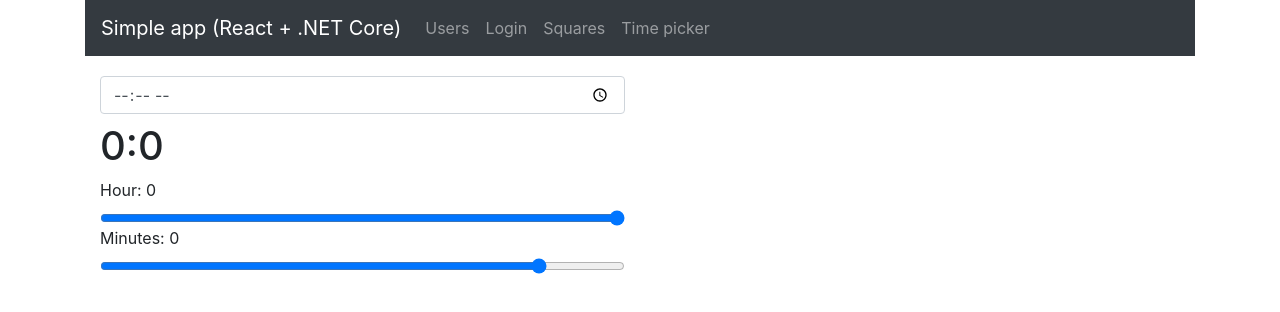
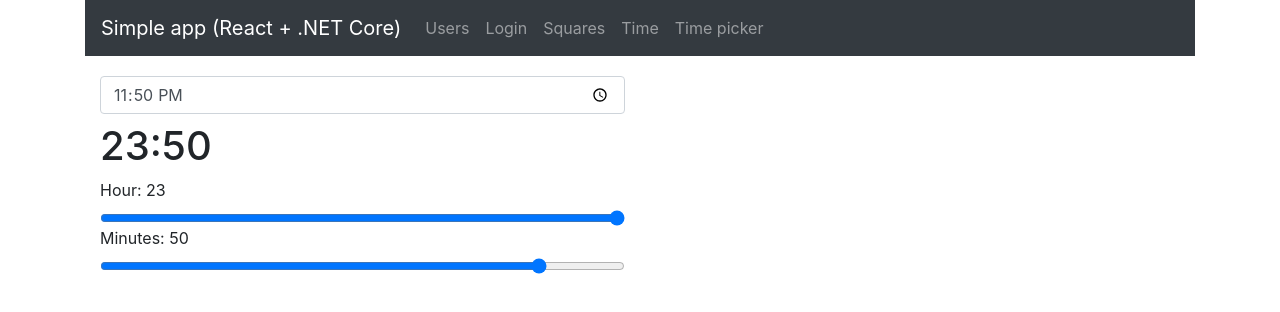
Before and after one commit to avirix/ReactPractice, a React (Create React App) app in the folder client/: page /time in a window 1280 px wide. Shown: the top 312 px of the page. Built offline with nearby package versions, Linux system fonts and the light colour scheme; no server answers; the HTML template or start-up script is replaced by a standard one.

Commit message:
simple TimePicker realization

```diff
--- a/client/src/App.tsx
+++ b/client/src/App.tsx
@@ -4,8 +4,9 @@ import Users from './components/Users';
 import Login from './components/Login';
 import Header from './components/Header';
 import Board from './components/squares/Board';
+import SimpleTimePicker from './components/time/SimpleTimePicker';
 import 'bootstrap/dist/css/bootstrap.css';
-import TimePicker from './components/time/TimePicker';
+import TimePicker from './components/timepicker/TimePicker';
 
 const App: React.FC = () => {
   return (
@@ -18,7 +19,8 @@ const App: React.FC = () => {
         <Route exact path='/' component={Users} />
         <Route path='/login' component={Login} />
         <Route path='/squares' component={Board} />
-        <Route path='/time' component={TimePicker} />
+        <Route path='/time' component={SimpleTimePicker} />
+        <Route path='/time_picker' component={TimePicker} />
       </Switch>
     </div>
   );
--- a/client/src/components/Header.tsx
+++ b/client/src/components/Header.tsx
@@ -8,7 +8,8 @@ const Header: React.FC = () => {
                 <li className="nav-item"><Link className="nav-link" to='/'>Users</Link></li>
                 <li className="nav-item"><Link className="nav-link" to='/login'>Login</Link></li>
                 <li className="nav-item"><Link className="nav-link" to='/squares'>Squares</Link></li>
-                <li className="nav-item"><Link className="nav-link" to='/time'>Time picker</Link></li>
+                <li className="nav-item"><Link className="nav-link" to='/time'>Time</Link></li>
+                <li className="nav-item"><Link className="nav-link" to='/time_picker'>Time picker</Link></li>
             </ul>
         </div>
     );
--- /dev/null
+++ b/client/src/components/time/SimpleTimePicker.tsx
@@ -0,0 +1,62 @@
+import React from "react";
+
+class SimpleTimePicker extends React.Component {
+    state = {
+        hours: "23",
+        minutes: "50"
+    };
+
+    onTextChange = (e: any) => {
+        let time = e.target.value.split(':');
+        console.log(e.target.value);
+        const state = this.state;
+        state.hours = time[0];
+        state.minutes = time[1];
+        this.setState(state);
+    }
+
+    onHoursChange = (e: any) => {
+        const state = this.state;
+        state.hours = e.currentTarget.value;
+        if (state.hours.length === 1) state.hours = "0" + state.hours;
+        this.setState(state);
+    };
+
+    onMinutesChange = (e: any) => {
+        const state = this.state;
+        state.minutes = e.currentTarget.value;
+        if (state.minutes.length === 1) state.minutes = "0" + state.minutes;
+        this.setState(state);
+    };
+
+    render() {
+        return (
+            <div className="col-12 col-md-6">
+                <form>
+                    <div className="form-group mb-2">
+                        <input type="time" className="form-control"
+                            value={this.state.hours + ':' + this.state.minutes}
+                            onChange={(e) => this.onTextChange(e)} />
+                    </div>
+                    <h1>
+                        {this.state.hours + ':' + this.state.minutes}
+                    </h1>
+                    <div className="form-group">
+                        <label>Hour: {this.state.hours}</label>
+                        <input type="range" min="0" max="23" step="1"
+                            className="form-control-range"
+                            value={this.state.hours}
+                            onChange={(e) => this.onHoursChange(e)} />
+                        <label>Minutes: {this.state.minutes}</label>
+                        <input type="range" min="0" max="59" step="1"
+                            className="form-control-range"
+                            value={this.state.minutes}
+                            onChange={(e) => this.onMinutesChange(e)} />
+                    </div>
+                </form>
+            </div>
+        )
+    }
+}
+
+export default SimpleTimePicker;
--- a/client/src/components/time/TimePicker.tsx
+++ /dev/null
@@ -1,44 +0,0 @@
-import React from "react";
-
-class TimePicker extends React.Component {
-    state = {
-        hours: 0,
-        minutes: 0
-    };
-
-    onHoursChange = (e: any) => {
-        const state = this.state;
-        state.hours = e.currentTarget.value;
-        this.setState(state);
-    };
-
-    onMinutesChange = (e: any) => {
-        const state = this.state;
-        state.minutes = e.currentTarget.value;
-        this.setState(state);
-    };
-
-    render() {
-        return (
-            <div className="col-12 col-md-6">
-                <form>
-                    <div className="form-group mb-2">
-                        <input type="time" className="form-control"
-                            value={this.state.hours + ':' + this.state.minutes} />
-                    </div>
-                    <h1>{this.state.hours + ':' + this.state.minutes}</h1>
-                    <div className="form-group">
-                        <label>Hour: {this.state.hours}</label>
-                        <input type="range" min="0" max="12" step="1" className="form-control-range"
-                            onChange={(e) => this.onHoursChange(e)} />
-                        <label>Minutes: {this.state.minutes}</label>
-                        <input type="range" min="0" max="59" step="1" className="form-control-range"
-                            onChange={(e) => this.onMinutesChange(e)} />
-                    </div>
-                </form>
-            </div>
-        )
-    }
-}
-
-export default TimePicker;
--- /dev/null
+++ b/client/src/components/timepicker/TimePicker.tsx
@@ -0,0 +1,13 @@
+import React from "react";
+
+class TimePicker extends React.Component {
+    render() {
+        return (
+            <div>
+                Time picker
+            </div>
+        );
+    }
+}
+
+export default TimePicker;
```
